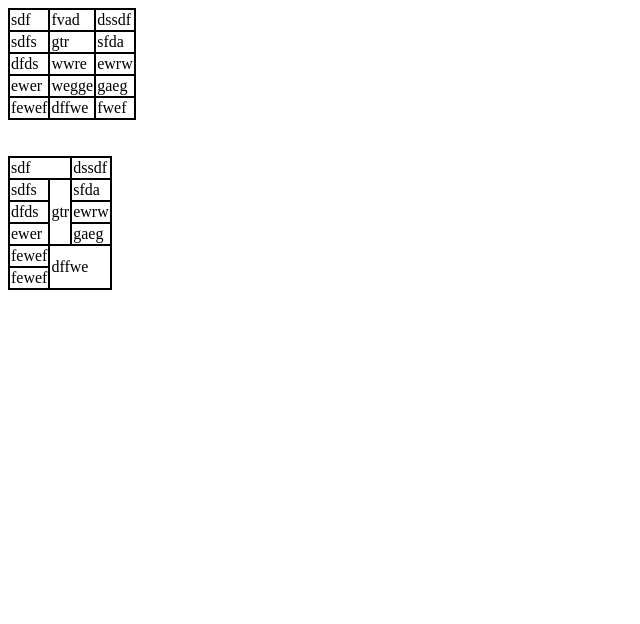
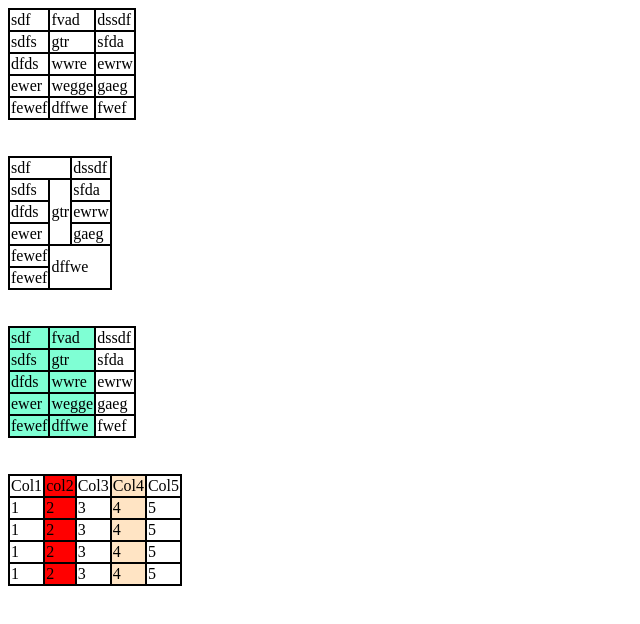
Before and after one commit to Harshg-02/All_about_Web_Development, a plain HTML site: page HTML/Part_3.html in a window 1280 px wide. Shown: the whole page, without its empty margins (0-640 px from the left). Drawn offline with Linux system fonts and the light colour scheme.

Commit message:
Update Part_3.html
span tag in table and colgroup tag

```diff
--- a/HTML/Part_3.html
+++ b/HTML/Part_3.html
@@ -73,11 +73,92 @@
       <tr>
         <td>fewef</td>
         <td rowspan="2" colspan="2">dffwe</td>
-
       </tr>
       <tr>
         <td>fewef</td>
+      </tr>
+    </table>
+    <br />
+    <br />
 
+    <!-- colgroup tag -->
+    <table>
+      <colgroup>
+        <col span="2" style="background-color: aquamarine" />
+      </colgroup>
+      <tr>
+        <td>sdf</td>
+        <td>fvad</td>
+        <td>dssdf</td>
+      </tr>
+      <tr>
+        <td>sdfs</td>
+        <td>gtr</td>
+        <td>sfda</td>
+      </tr>
+      <tr>
+        <td>dfds</td>
+        <td>wwre</td>
+        <td>ewrw</td>
+      </tr>
+      <tr>
+        <td>ewer</td>
+        <td>wegge</td>
+        <td>gaeg</td>
+      </tr>
+      <tr>
+        <td>fewef</td>
+        <td>dffwe</td>
+        <td>fwef</td>
+      </tr>
+    </table>
+
+    <br />
+    <br />
+    <table>
+      <colgroup>
+      <!-- <col span="3" style="background-color: blue;"></colgroup> -->
+      <!-- <col span="1">
+      <col span="3" style="background-color: yellow;"> -->
+      <col span="1">
+      <col span="1" style="background-color: red;">
+      <col span="1">
+
+      <col span="1" style="background-color: bisque;">
+      <tr>
+        <td>Col1</td>
+        <td>col2</td>
+        <td>Col3</td>
+        <td>Col4</td>
+        <td>Col5</td>
+      </tr>
+      <tr>
+        <td>1</td>
+        <td>2</td>
+        <td>3</td>
+        <td>4</td>
+        <td>5</td>
+      </tr>
+      <tr>
+        <td>1</td>
+        <td>2</td>
+        <td>3</td>
+        <td>4</td>
+        <td>5</td>
+      </tr>
+      <tr>
+        <td>1</td>
+        <td>2</td>
+        <td>3</td>
+        <td>4</td>
+        <td>5</td>
+      </tr>
+      <tr>
+        <td>1</td>
+        <td>2</td>
+        <td>3</td>
+        <td>4</td>
+        <td>5</td>
       </tr>
     </table>
   </body>
```
